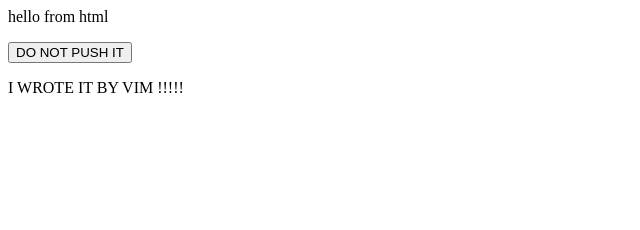
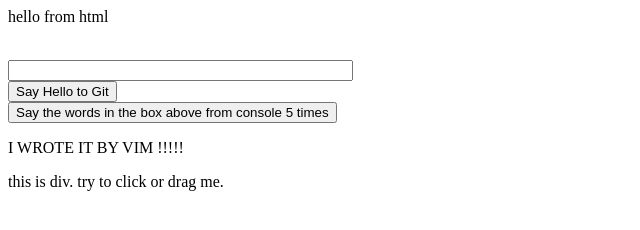
Before and after one commit to yosswi414/symmetrical-fiesta, a plain HTML site: page index.html in a window 1280 px wide. Shown: the whole page, without its empty margins (0-640 px from the left). Drawn offline with Linux system fonts and the light colour scheme.

Commit message:
index.html fixed and modified

```diff
--- a/index.html
+++ b/index.html
@@ -10,8 +10,13 @@
 	</head>
 	<body>
 		<p> hello from html </p>
-		<input type="button" onclick="helloGit()" value="DO NOT PUSH IT"/>
+		<br>
+		<input type="text" id="box" size="40" maxlength="30">
+		<br>
+		<input type="button" onclick="helloGit()" value="Say Hello to Git">
+		<br>
+		<input type="button" onclick="logText('box',5)" value="Say the words in the box above from console 5 times">
 		<p> I WROTE IT BY VIM !!!!! </p>
-		<div Offline="notifyEvent('offline')" Onabort="notifyEvent('onabort')" onblur="notifyEvent('onblur')" onclick="notifyEvent('onclick') ondrag="notifyEvent('ondrag')" onfocus="notifyEvent('onfocus')> this is div. </div>
+		<div Offline="notifyEvent('offline')" onclick="notifyEvent('onclick')" ondrag="notifyEvent('ondrag')" onkeydown="notifyEvent('onkeydown')" onkeypress="notifyEvent('onkeypress')" onkeyup="notifyEvent('onkeyup')" onloadeddata="notifyEvent('onloadeddata')" onmousedown="notifyEvent('onmousedown')" onmousemove="notifyEvent('onmousemove')" onmouseout="notifyEvent('onmouseout')" onmouseover="notifyEvent('onmouseover')" onmouseup="notifyEvent('onmouseup')" onmousewheel="notifyEvent('onmousewheel')" onpagehide="notifyEvent('onpagehide')" onpageshow="notifyEvent('onpageshow')" onresize="notifyEvent('onresize')" onscroll="notifyEvent('onscroll')"> this is div. try to click or drag me. </div>
 	</body>
 </html>
```
